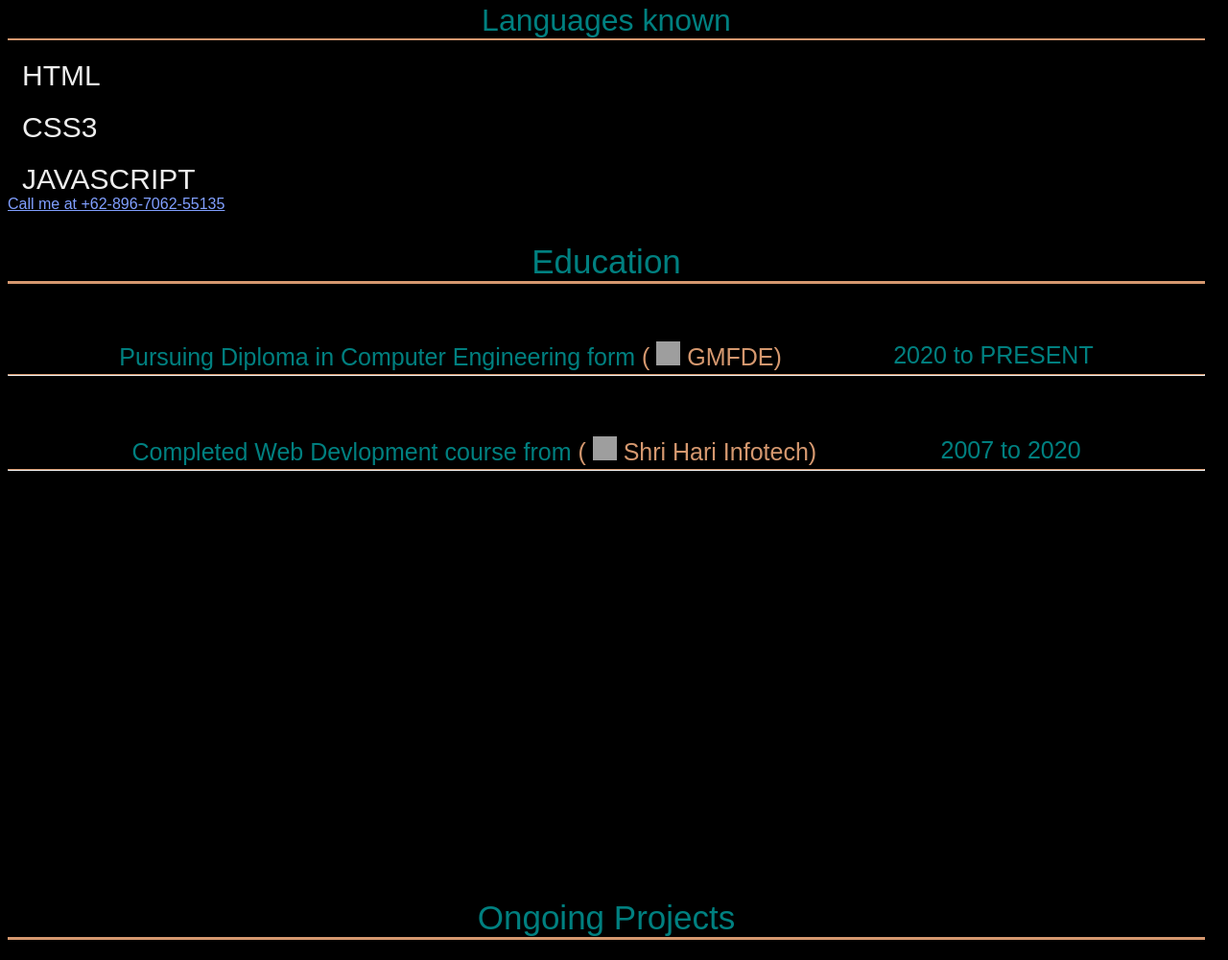
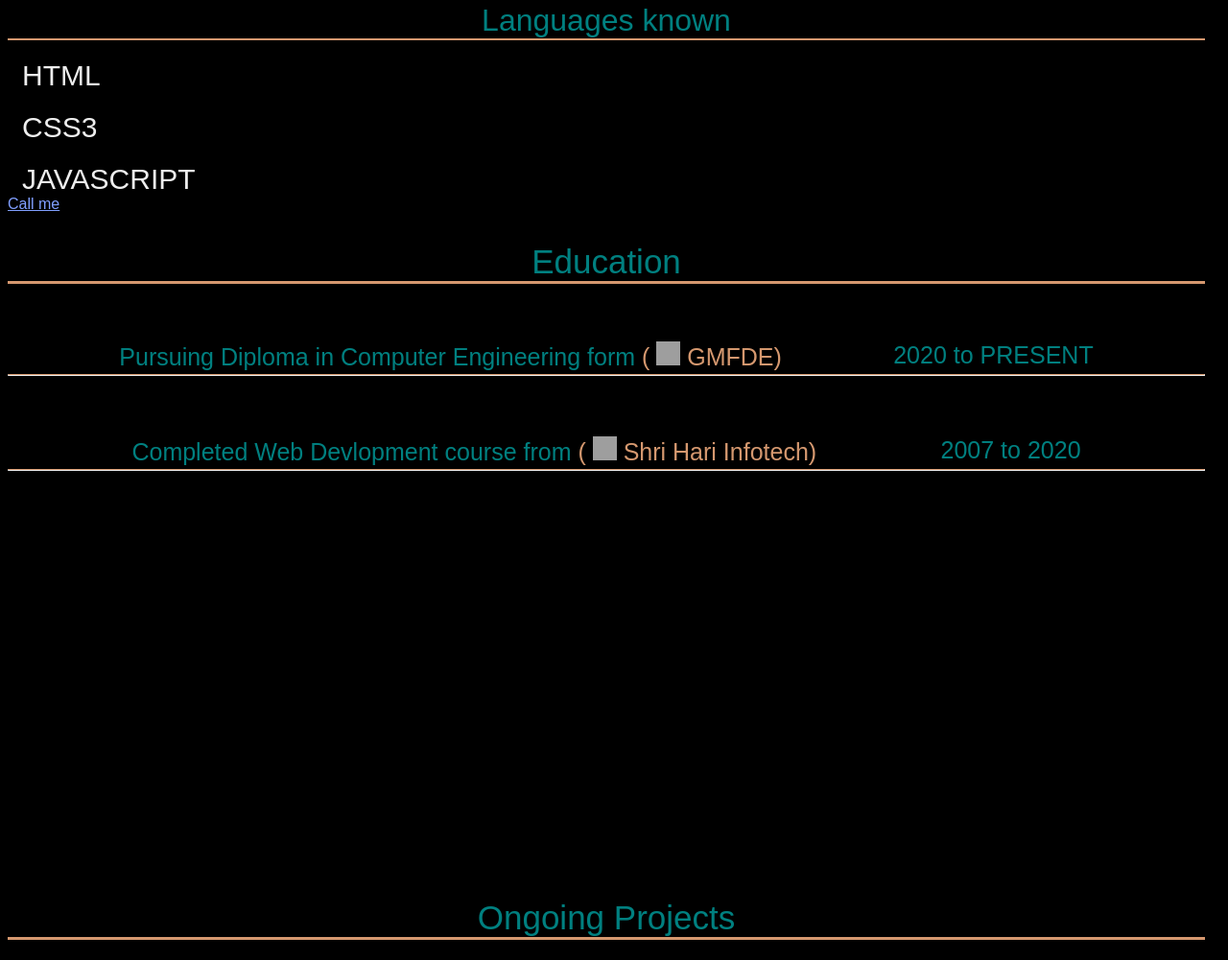
Before and after one commit to devang99999/About-Devang-Gandhi, a plain HTML site: page index.html in a window 1280 px wide. Shown: the part 2088-3089 px from the top of the page at 96% size. Drawn offline with Linux system fonts and the light colour scheme; grey boxes are pictures that could not be loaded.

Commit message:
Update index.html

```diff
--- a/index.html
+++ b/index.html
@@ -102,7 +102,7 @@
                               <li class="pli">HTML</li>
                               <li class="pli">CSS3</li>
                               <li class="pli">JAVASCRIPT</li>
-                              <li><a href="tel:+62896706255135">Call me at +62-896-7062-55135</a></li>
+                              <li><a href="tel:+917016896136">Call me</a></li>
                             </ul>
                             <!-- <hr> -->
                           </div>
```
